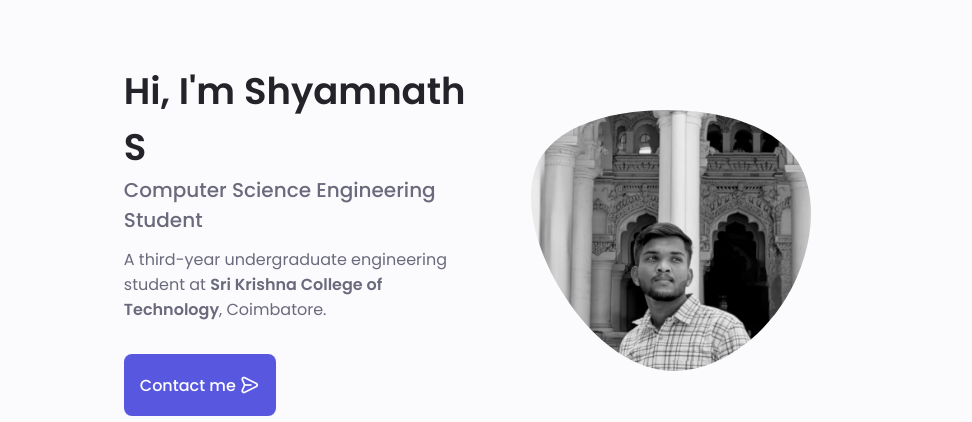
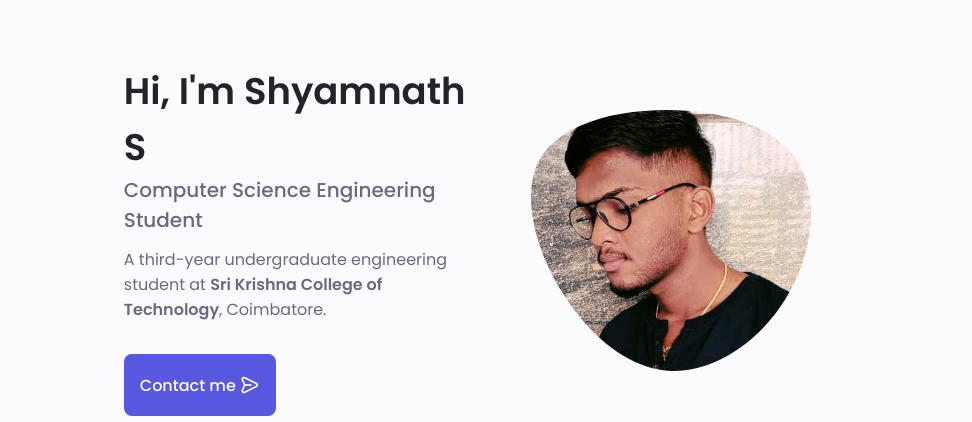
Before and after one commit to ShyamnathS/PortFolio, a plain HTML site: page index.html in a window 1280 px wide. Shown: the part 121-543 px from the top of the page, 181-1153 px from the left. Drawn offline with nearby package versions, Linux system fonts and the light colour scheme.

Commit message:
Update index.html

```diff
--- a/index.html
+++ b/index.html
@@ -113,7 +113,7 @@
                     class="home__blob-img"
                     x="-79"
                     y="-46"
-                    xlink:href="assets/img/Pro.png"
+                    xlink:href="assets/img/about.jpg"
                   />
                 </g>
               </svg>
```
